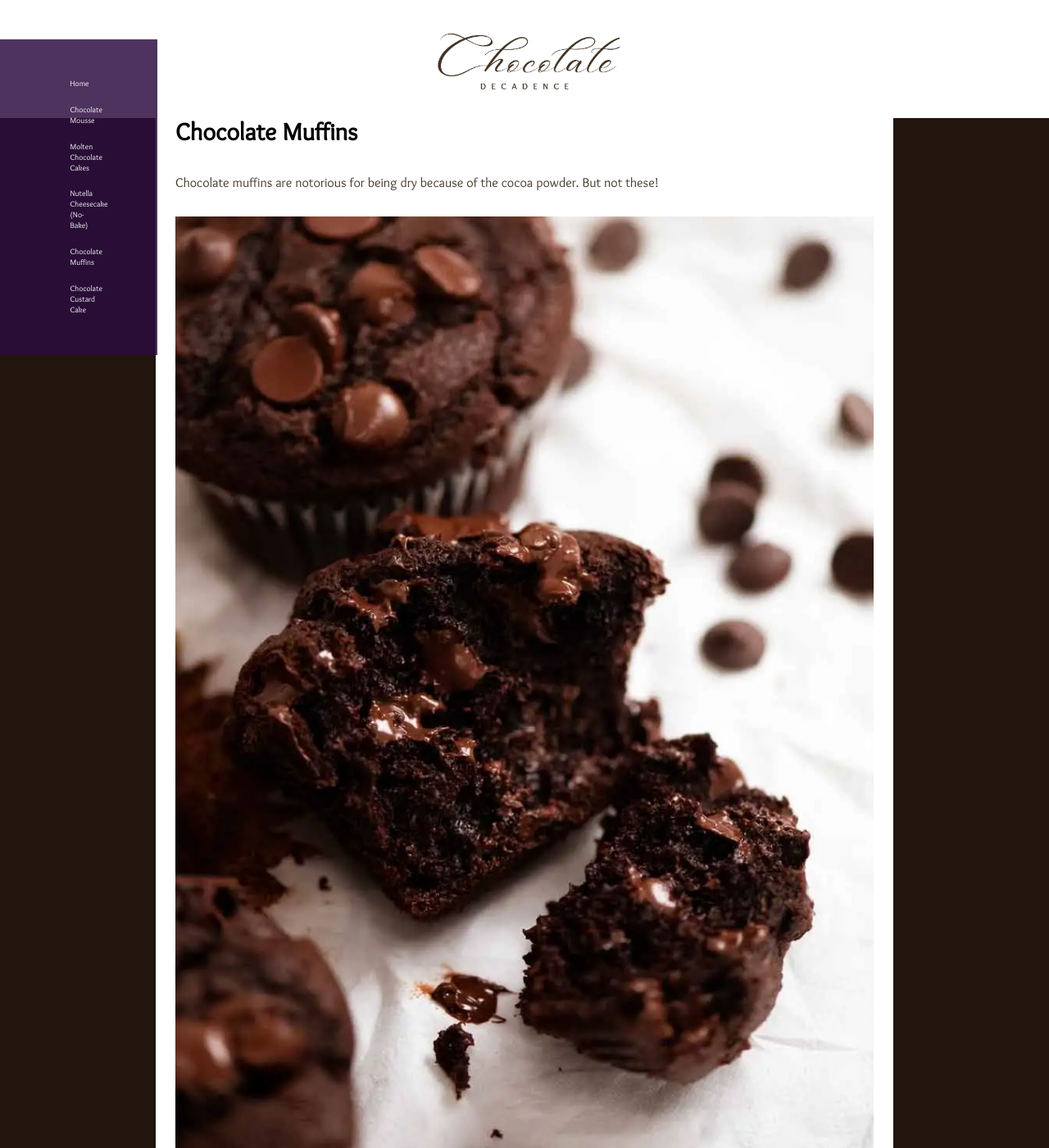
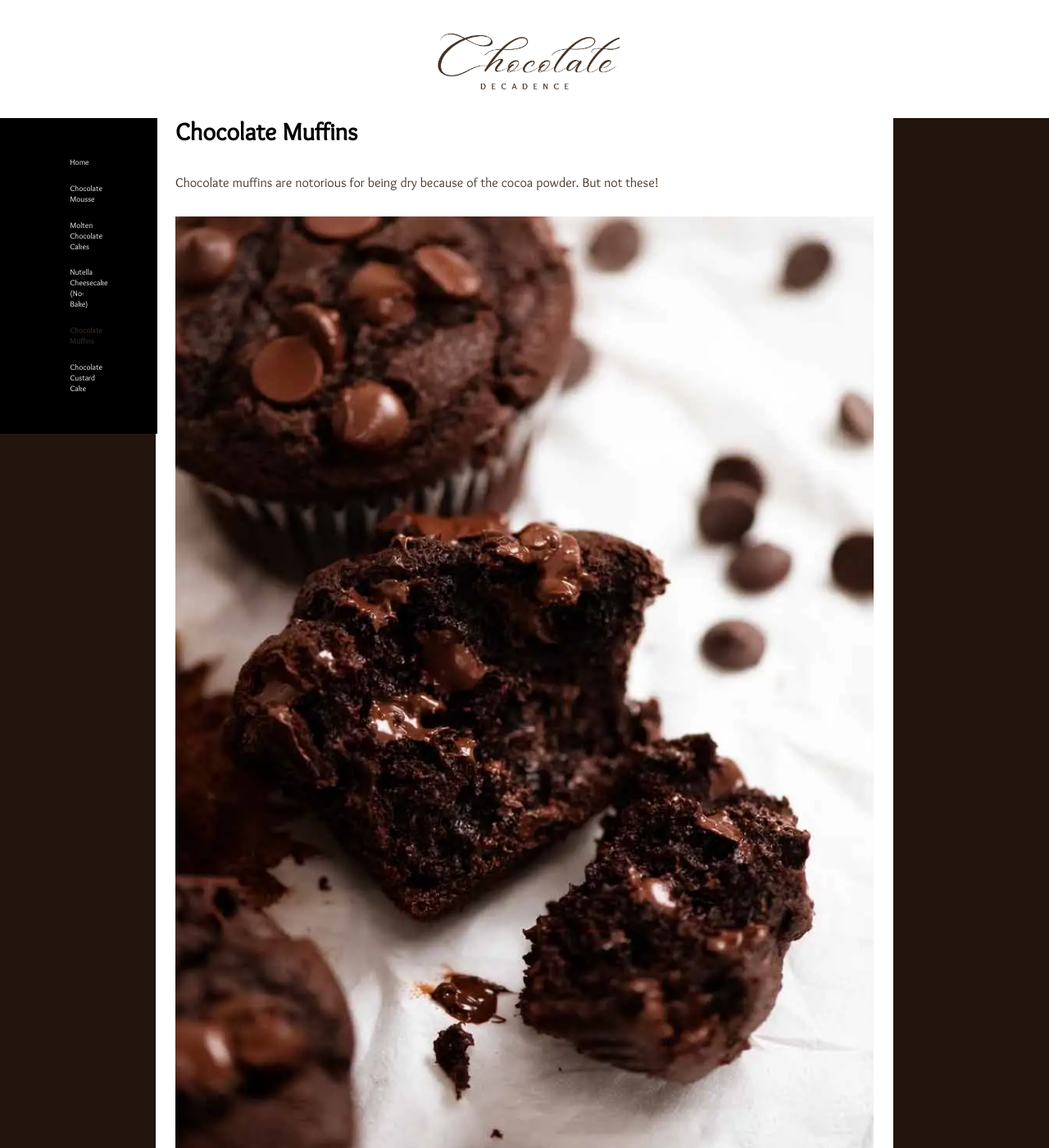
Before and after one commit to nicoleanncarter/recipes, a Jekyll site: the page built from _recipes/recipe2.md, in a window 1280 px wide and 1400 px high. Shown: the whole window at 82% size. Built offline with Jekyll 4.4.1, drawn with Linux system fonts in a browser that asks for light colours.

Commit message:
Update recipes.css

```diff
--- a/styles/recipes.css
+++ b/styles/recipes.css
@@ -169,14 +169,14 @@ padding: 2em;
   }
 
   nav {
-    background-color: rgba(43, 13, 64, 0.84);
+    background-color: black;
     display: block;
     width: 15%;
     padding: 10px;
     margin: 0;
     min-width: 120px;
     position:fixed;
-    top:3em;
+    top:9em;
     left:0;
     z-index: 12;
   }
@@ -189,9 +189,6 @@ padding: 2em;
   font-size: .6rem;
   }
 
-.recipehere {
-  color:white;
-  }
 
     @media screen and (max-width: 700px) {
 
```
